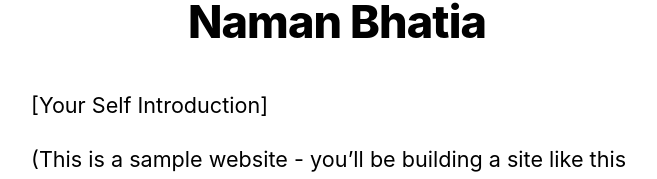
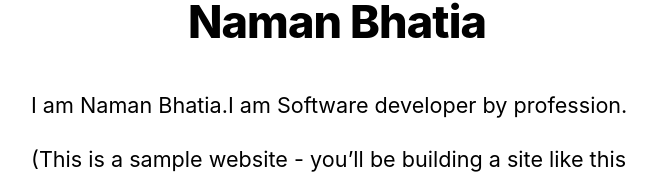
Before and after one commit to Namanbhatia7/Nextjs-blog, a Next.js app: page / in a window 1280 px wide. Shown: the part 431-610 px from the top of the page, without its empty margins (303-960 px from the left). Built offline with nearby package versions, Linux system fonts and the light colour scheme.

Commit message:
added personal content

```diff
--- a/pages/index.js
+++ b/pages/index.js
@@ -9,7 +9,7 @@ export default function Home() {
         <title>{siteTitle}</title>
       </Head>
       <section className={utilStyles.headingMd}>
-        <p>[Your Self Introduction]</p>
+        <p>I am Naman Bhatia.I am Software developer by profession. </p>
         <p>
           (This is a sample website - you’ll be building a site like this on{' '}
           <a href="https://nextjs.org/learn">our Next.js tutorial</a>.)
```
